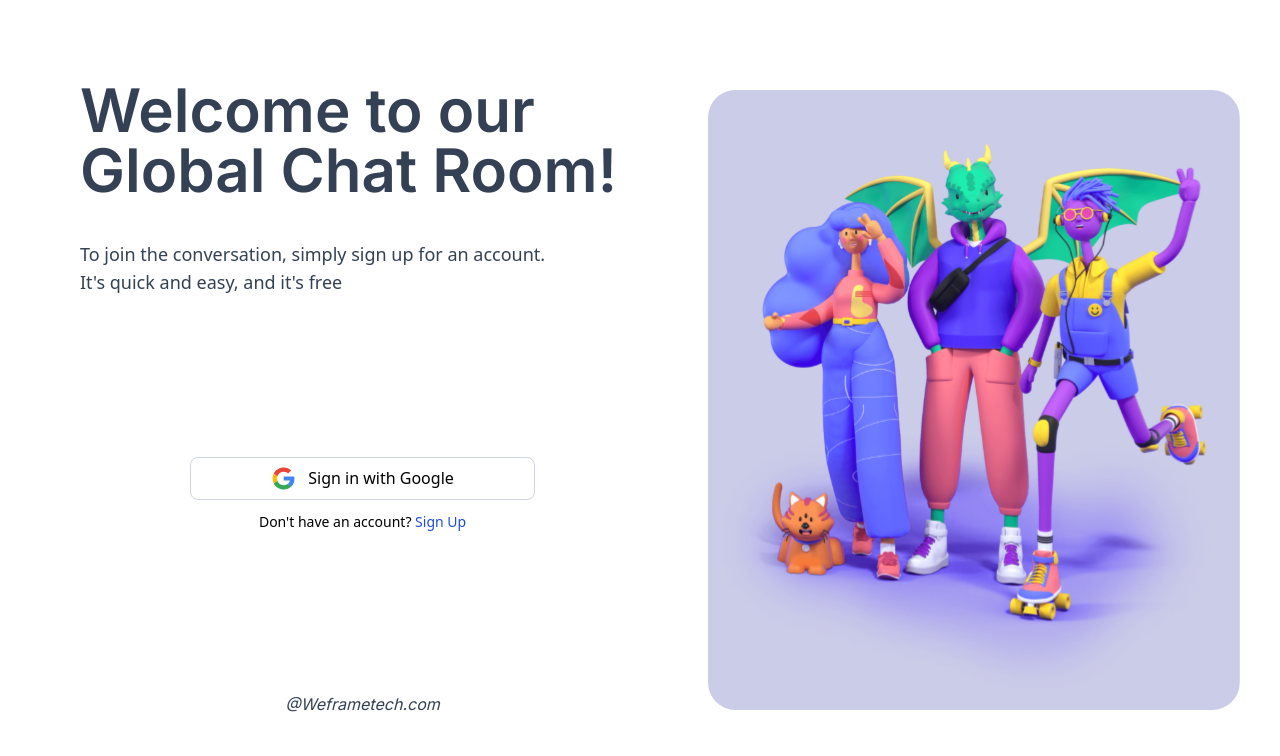
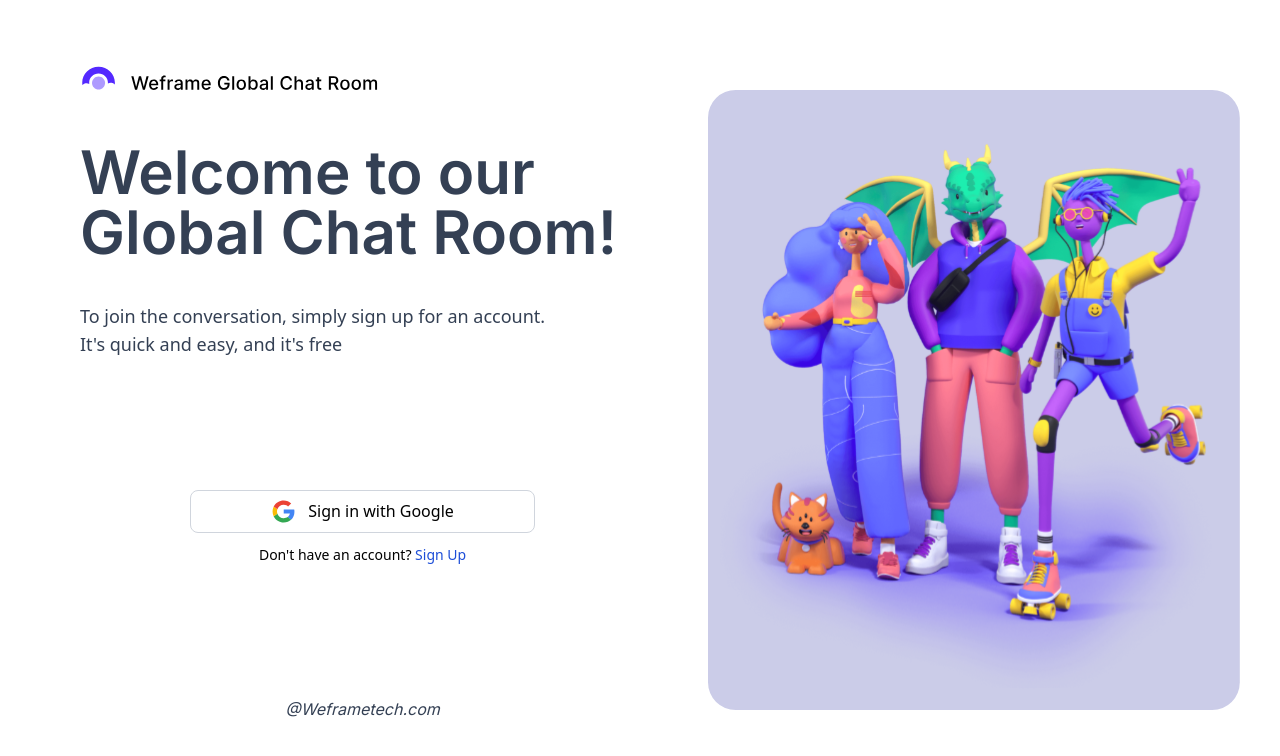
Before and after one commit to Skyhero-alt/weframe_chat, a Next.js app: page / in a window 1280 px wide. Shown: the top 756 px of the page. Built offline with nearby package versions, Linux system fonts and the light colour scheme; no server answers.

Commit message:
feat: Added wefram logo

```diff
--- a/components/homePage.js
+++ b/components/homePage.js
@@ -44,7 +44,13 @@ const HomePage = () => {
         <Messenger />
       ) : (
         <div className="homepage flex max-w-[1280px] w-screen h-screen">
-          <div className="min-w-1/3 pl-20 pt-20">
+          <div className="min-w-1/3 pl-20 pt-16">
+            <Image
+              className="pb-10"
+              src="/messageStuff/Logo.svg"
+              height={40}
+              width={300}
+            />
             <div className="herotext text-6xl font-semibold">
               <p className={inter.className}>
                 Welcome to our Global Chat Room!
@@ -56,7 +62,7 @@ const HomePage = () => {
                 It's quick and easy, and it's free
               </p>
             </div>
-            <div className="googlebox flex flex-col h-[55%] pr-[10%] justify-center items-center">
+            <div className="googlebox flex flex-col h-[46%] pr-[10%] justify-center items-center">
               <button
                 className="border-2 h-fit rounded-lg py-2 px-20 googborder flex"
                 onClick={SignIn}
```
Also changed, not shown: public/messageStuff/Logo.svg (added).
